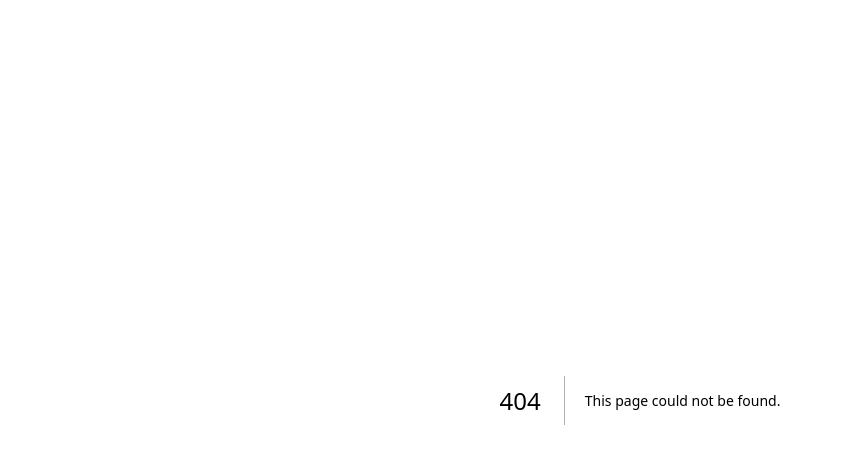
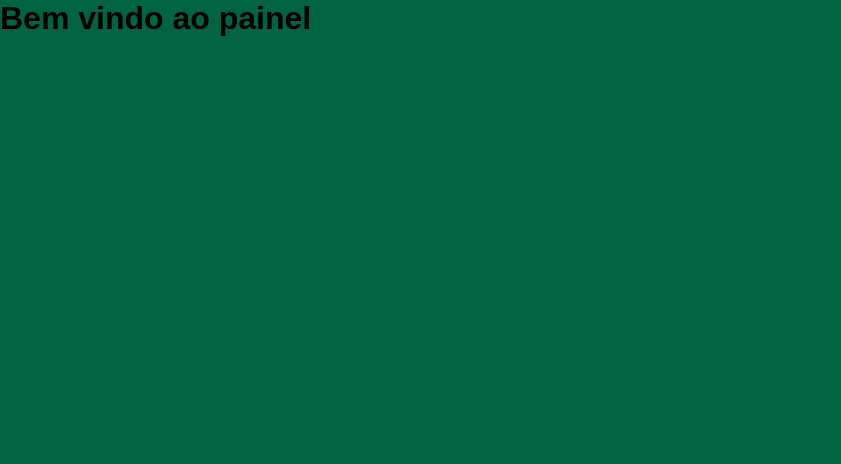
Before and after one commit to AlbertoDamaso/rabitNew, a Next.js app in the folder frontend/: page /dashboard in a window 1280 px wide. Before the commit this address had no page. Shown: the top 464 px of the page, without its empty margins (0-841 px from the left). Built offline with nearby package versions, Linux system fonts and the light colour scheme.

Commit message:
rabitNewRedirect

```diff
--- a/frontend/contexts/AuthContext.tsx
+++ b/frontend/contexts/AuthContext.tsx
@@ -1,7 +1,8 @@
 import React from "react";
 import { createContext, ReactNode, useState } from "react";
-import { destroyCookie } from "nookies";
+import { destroyCookie, setCookie } from "nookies";
 import  Router  from "next/router";
+import { api } from "../services/apiClient";
 
 type AuthContextData = {
     user: UserProps;
@@ -47,8 +48,36 @@ export function AuthProvider({ children }: AuthProviderProps){
     const isAuthenticated = !!user;
 
     async function signIn({ email, password }: SignInProps){
-        console.log("Dados: ", email);
-        console.log("senha: "+password)
+        try{
+            const response = await api.post('/session', {
+                email,
+                password
+            })
+
+            // console.log(response.data)//debug
+
+            const { id, name, token } = response.data;
+
+            setCookie(undefined, '@nextauth.token', token, {
+                maxAge: 60 * 60 * 24 * 30, //Expirar em 1mes
+                path: '/' //Quais caminhos terão acesso ao cookie
+            })
+
+            setUser({
+                id,
+                name,
+                email,
+            })
+
+            // Passar para proximas requisições o nosso token
+            api.defaults.headers['Authorization'] = `Bearer ${token}`
+
+            //Redirecionar o user para /dashboard
+            Router.push('/dashboard')
+
+        }catch(err){
+            console.log("ERRO AO ACESSAR ", err)
+        }
     }
 
     return(
--- /dev/null
+++ b/frontend/pages/dashboard/index.tsx
@@ -0,0 +1,9 @@
+export default function Dashboard(){
+    return(
+        <div>
+            <h1>
+                Bem vindo ao painel
+            </h1>
+        </div>
+    )
+}
```
